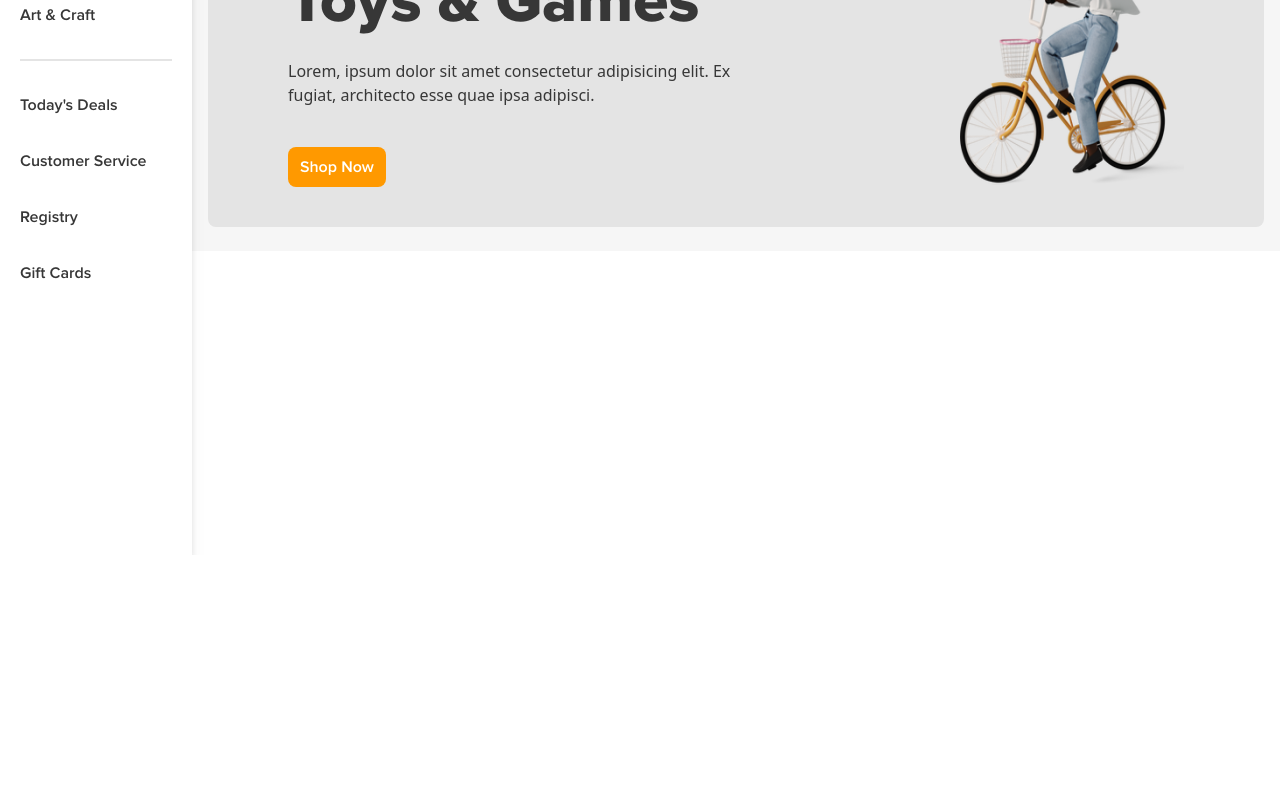
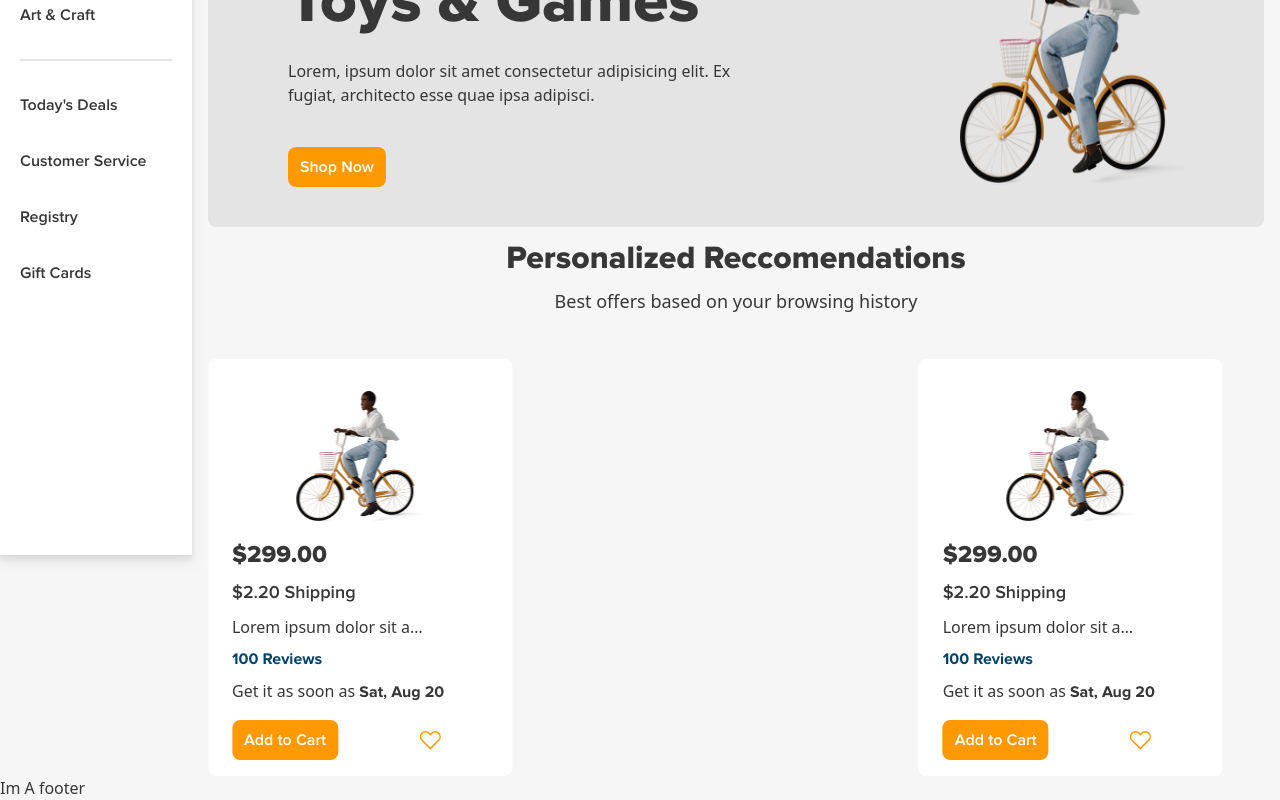
Before and after one commit to zoharkiks/amazon-clone, a Next.js app: page / in a window 1280 px wide. Shown: the part 245-1045 px from the top of the page. Before the commit the page ends 800 px from the top, so only its background shows below. Built offline with nearby package versions, Linux system fonts and the light colour scheme; some icons are missing; a web font is replaced by a local one.

Commit message:
Added Swiper

```diff
--- a/components/Button.tsx
+++ b/components/Button.tsx
@@ -2,7 +2,7 @@ import React from 'react'
 
 const Button = ({title,background}:{title:string,background:string}) => {
   return (
-    <div className={`${background} w-max px text-white px-3 py-2 rounded-lg font-proximaSemibold`}>{title}</div>
+    <div  className={`${background} cursor-pointer w-max px text-white px-3 py-2 rounded-lg font-proximaSemibold`}>{title}</div>
   )
 }
 
--- /dev/null
+++ b/components/ProductCard.tsx
@@ -0,0 +1,37 @@
+import React, { useState } from "react";
+import { images } from "../constants";
+import Button from "./Button";
+import { Icon } from "@iconify/react";
+
+const ProductCard = () => {
+  return (
+    <div className="flex flex-col rounded-lg bg-white px-6 py-4 font-proxima lg:mt-8">
+      <div className="my-4 flex justify-center">
+        <img className=" w-1/2" src={images.hero1.src} alt="" />
+      </div>
+      <div className="flex flex-col space-y-2">
+        <span className=" font-proximaExtrabold text-2xl">$299.00</span>
+        <span className=" font-proximaSemibold text-lg">$2.20 Shipping</span>
+        <span className="w-[12rem] truncate   ">
+          Lorem ipsum dolor sit amet consectetur adipisicing elit. Delectus
+          suscipit dolores fuga veritatis?
+        </span>
+
+        <span className="font-proximaBold text-deepBlue">100 Reviews</span>
+        <span>
+          Get it as soon as{" "}
+          <span className="font-proximaBold">Sat, Aug 20</span>
+        </span>
+      </div>
+      <div className="mt-4 flex items-center space-x-20 ">
+        <Button title="Add to Cart" background="bg-orange" />
+        <Icon
+          icon="carbon:favorite"
+          className="h-6 w-6 cursor-pointer text-orange"
+        />
+      </div>
+    </div>
+  );
+};
+
+export default ProductCard;
--- a/components/index.js
+++ b/components/index.js
@@ -3,5 +3,6 @@
 import  Navbar  from "./Navbar"
 import  Sidebar  from "./Sidebar"
 import  Button  from "./Button"
+import  ProductCard  from "./ProductCard"
 
-export {Navbar,Sidebar,Button}
+export {Navbar,Sidebar,Button,ProductCard}
--- a/containers/Hero.tsx
+++ b/containers/Hero.tsx
@@ -16,7 +16,7 @@ const Hero = () => {
           <Button background="bg-orange" title="Shop Now" />
         </div>
 
-        <div className="flex items-center justify-end">
+        <div className="flex items-center justify-center md:justify-end">
           <img
             className="h-1/2 w-1/2 lg:h-full "
             src={images.hero1.src}
--- /dev/null
+++ b/containers/Personalized.tsx
@@ -0,0 +1,47 @@
+import React from "react";
+import { ProductCard } from "../components";
+
+// Import Swiper Carousel
+import { Swiper, SwiperSlide } from "swiper/react";
+import { FreeMode } from "swiper";
+import "swiper/css";
+
+const Personalized = () => {
+  return (
+    <div className="mt-4 flex flex-col items-center space-y-3 px-4 md:ml-[25%] lg:ml-[15%] ">
+      <h1 className="font-proximaExtrabold text-2xl lg:text-[2rem]">
+        Personalized Reccomendations
+      </h1>
+      <span className="lg:text-lg">
+        Best offers based on your browsing history
+      </span>
+
+      <div className="flex w-full">
+        <Swiper
+          spaceBetween={10}
+          slidesPerView={1.5}
+          loop={true}
+          initialSlide={0}
+          freeMode={true}
+          modules={[FreeMode]}
+        //   breakpoints={{
+        //     768: {
+        //       slidesPerView: 3,
+        //     },
+        //     1536: {
+        //       slidesPerView: 6,
+        //     },
+        //   }}
+        >
+          <SwiperSlide>
+            <div className="flex ">
+              <ProductCard />
+            </div>
+          </SwiperSlide>
+        </Swiper>
+      </div>
+    </div>
+  );
+};
+
+export default Personalized;
--- a/containers/index.js
+++ b/containers/index.js
@@ -1,5 +1,6 @@
 // Import all containers here for easy exports
 import  Footer  from "./Footer";
 import  Hero  from "./Hero";
+import  Personalized  from "./Personalized";
 
-export { Footer, Hero}
+export { Footer, Hero,Personalized}
--- a/package.json
+++ b/package.json
@@ -6,9 +6,11 @@
     "start": "next start"
   },
   "dependencies": {
+    "@chec/commerce.js": "^2.8.0",
     "next": "latest",
     "react": "18.1.0",
-    "react-dom": "18.1.0"
+    "react-dom": "18.1.0",
+    "swiper": "^8.3.2"
   },
   "devDependencies": {
     "@iconify/react": "^3.2.2",
--- a/pages/index.tsx
+++ b/pages/index.tsx
@@ -1,33 +1,32 @@
-import type { NextPage } from 'next'
-import Head from 'next/head'
+import type { NextPage } from "next";
+import Head from "next/head";
 
 // import containers
-import {Footer,Hero}  from '../containers'
+import { Footer, Hero, Personalized } from "../containers";
 // import components
 import { Navbar, Sidebar } from "../components";
 
 const Home: NextPage = () => {
   return (
-    <div className='text-black bg-lightGray' >
+    <div className="bg-lightGray text-black">
       <Head>
         <title>Your App Name</title>
         <link rel="icon" href="/favicon.ico" />
       </Head>
 
-{/* Website Sections */}
-<Navbar/>
-<div className="flex">
-<Hero/>
-
-<div className="hidden md:flex">
+      {/* Website Sections */}
+      <Navbar />
+      <div className="flex">
+        <Hero />
+        <div className="hidden md:flex">
           <Sidebar />
         </div>
+      </div>
+<Personalized/>
 
-</div>
-<Footer/>
+      <Footer />
+    </div>
+  );
+};
 
-    </div>
-  )
-}
-
-export default Home
+export default Home;
```
Also changed, not shown: 2 other files (tests, documents, lock files or other folders).
